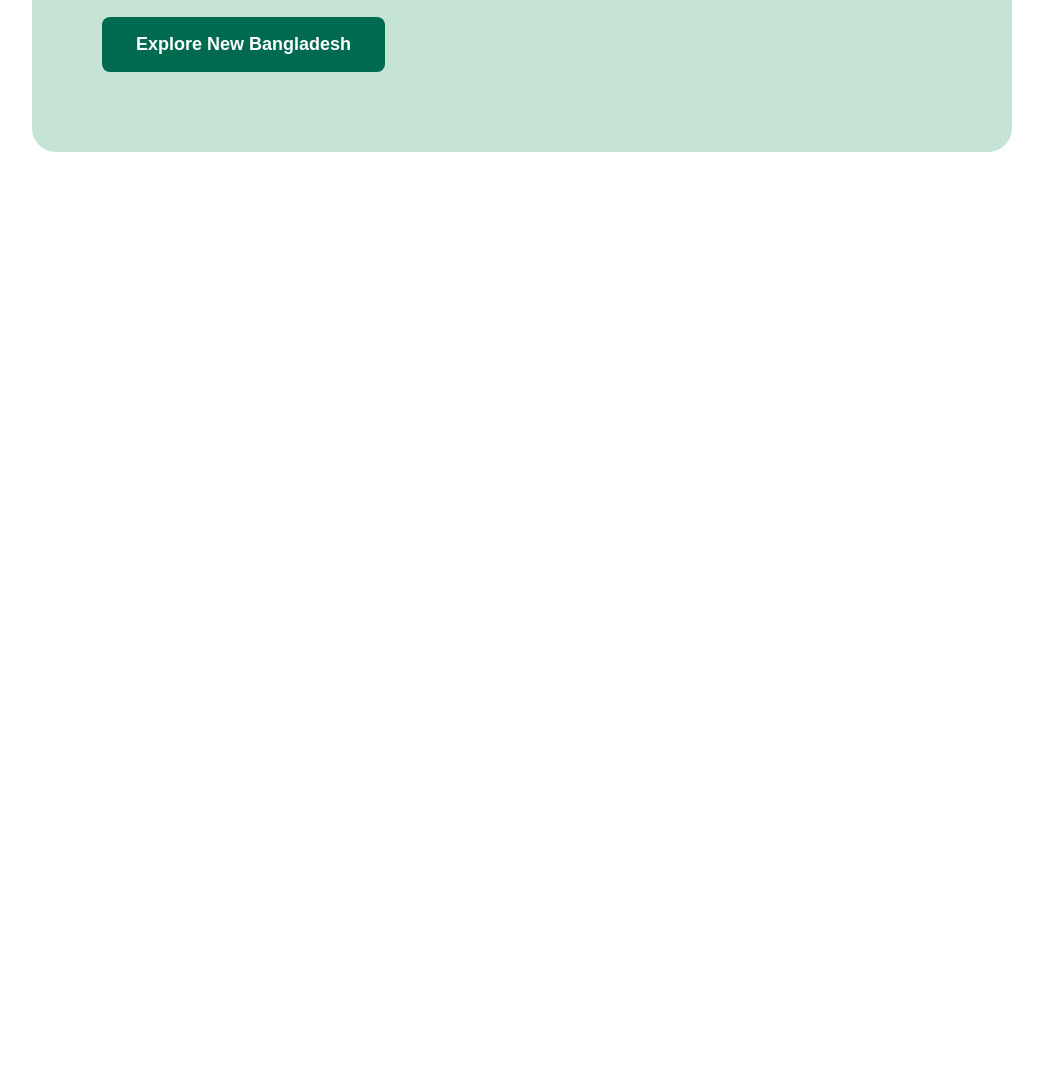
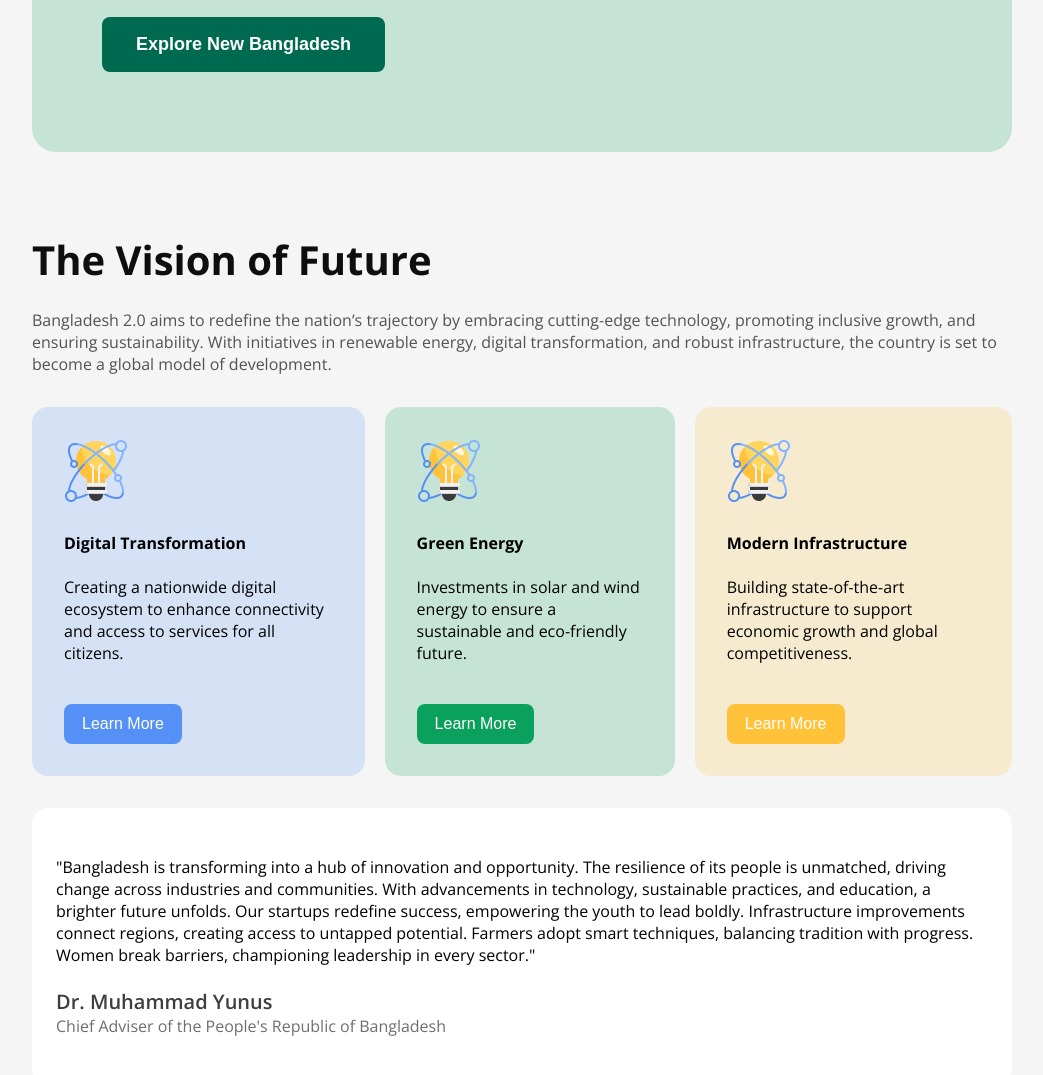
Before and after one commit to mahmudhasanador/Assignment-1, a plain HTML site: page index.html in a window 1280 px wide. Shown: the part 699-1774 px from the top of the page, without its empty margins (118-1161 px from the left). Before the commit the page ends 891 px from the top, so only its background shows below. Drawn offline with nearby package versions, Linux system fonts and the light colour scheme.

Commit message:
Completed the future vision section part

```diff
--- a/Styles/style.css
+++ b/Styles/style.css
@@ -11,9 +11,19 @@
     margin: 0;
     padding: 0;
 }
-
+body{
+    background: #F5F5F5;
+}
 /* common styles */
-
+.bg-blue{
+    background: #5490F533;
+}
+.bg-green{
+    background:#C6E4D6;
+}
+.bg-yellow{
+    background:#F7EBCF;
+}
 .btn-primary{
     font-size: 18px;
     font-weight: 600;
@@ -22,6 +32,14 @@
     padding: 17px 34px;
     border-radius: 8px;
     border: none;
+}
+.btn-secondary{
+    font-size: 16px;
+    color: #FFFFFF;
+    padding: 11px 18px;
+    border-radius: 8px;
+   border: none;
+   outline: none;
 }
 .btn-nav{
     font-size: 18px;
@@ -32,6 +50,15 @@
     outline: none;
 }
 
+.btn-blue{
+    background: #5490F5;
+}
+.btn-green{
+    background: #09A15C;
+}
+.btn-yellow{
+    background: #FFC239;
+}
 /* nav styles */
 .nav-container{
     display: flex;
@@ -80,3 +107,53 @@
     width: 474px;
     height: 400px;
 }
+
+/* Future vision section styles */
+.quote-box{
+    background: #FFFFFF;
+    padding: 48px 24px;
+    border-radius: 16px;
+   margin-top: 32px;
+}
+.quote-box .designation{
+    color: #0E0E0E99;
+}
+.quote-box h1{
+    font-size: 20px;
+    font-weight: 600;
+    color: #0E0E0ECC    ;
+}
+.vision{
+    margin: 80px 150px;
+}
+.vision-title{
+    font-size: 40px;
+    color: #0E0E0E;
+    font-weight: bold;
+}
+
+.vision-description{
+    color: #0E0E0EB3;
+}
+
+.card-container{
+    display: flex;
+    gap: 20px;
+    margin-top: 32px;
+}
+
+.card-container button{
+    margin-top: 40px;
+}
+
+.card{
+    /* display: flex;
+    flex-direction: column;
+    align-items: center;
+    gap: 20px; */
+    padding: 32px;
+    border-radius: 16px;
+}
+.card-tech{
+    margin-top: 24px;
+}
--- a/index.html
+++ b/index.html
@@ -23,6 +23,11 @@
             <button class="btn-nav">Sign In</button>
           </div>
         </div>
+      </nav>
+      <!-- nav ends here -->
+
+      <!-- banner starts here -->
+
       <div class="banner">
         <div class="banner-container">
           <div class="banner-content">
@@ -33,13 +38,85 @@
             <button class="btn-primary">Explore New Bangladesh</button>
           </div>
           <div class="banner-img-box">
-                <img src="assets/hero.png" alt="">
+            <img src="assets/hero.png" alt="" />
           </div>
         </div>
       </div>
-      </nav>
+      <!-- banner ends here -->
     </header>
-    <main></main>
+    <!-- header ends here -->
+    <main>
+      <section class="vision">
+        <div class="vision-container">
+          <h1 class="vision-title">The Vision of Future</h1>
+          <br />
+          <p class="vision-description">
+            Bangladesh 2.0 aims to redefine the nation’s trajectory by embracing
+            cutting-edge technology, promoting inclusive growth, and ensuring
+            sustainability. With initiatives in renewable energy, digital
+            transformation, and robust infrastructure, the country is set to
+            become a global model of development.
+          </p>
+          <div class="card-container">
+            <div class="card bg-blue">
+              <img src="assets/card-icon.png" alt="" />
+              <div class="card-tech">
+                <h4>Digital Transformation</h4><br>
+                <p>
+                  Creating a nationwide digital ecosystem to enhance
+                  connectivity and access to services for all citizens.
+                </p>
+              </div>
+              <button class="btn-secondary btn-blue">Learn More</button>
+            </div>
+            <div class="card bg-green">
+              <img src="assets/card-icon.png" alt="" />
+              <div class="card-tech">
+                <h4>Green Energy</h4><br>
+                <p>
+                  Investments in solar and wind energy to ensure a sustainable and
+                  eco-friendly future.
+                </p>
+              </div>
+
+              <button class="btn-secondary btn-green">Learn More</button>
+            </div>
+            <div class="card bg-yellow">
+              <img src="assets/card-icon.png" alt="" />
+              <div class="card-tech">
+                <h4>Modern Infrastructure</h4><br>
+                <p>
+              </div>
+
+                Building state-of-the-art infrastructure to support economic
+                growth and global competitiveness.
+              </p>
+              <button class="btn-secondary btn-yellow">Learn More</button>
+            </div>
+          </div>
+          <div class="quote-box">
+            <p class="quote">
+              "Bangladesh is transforming into a hub of innovation and
+              opportunity. The resilience of its people is unmatched, driving
+              change across industries and communities. With advancements in
+              technology, sustainable practices, and education, a brighter
+              future unfolds. Our startups redefine success, empowering the
+              youth to lead boldly. Infrastructure improvements connect regions,
+              creating access to untapped potential. Farmers adopt smart
+              techniques, balancing tradition with progress. Women break
+              barriers, championing leadership in every sector."
+            </p>
+            <br />
+            <h1>Dr. Muhammad Yunus</h1>
+            <p class="designation">
+              Chief Adviser of the People's Republic of Bangladesh
+            </p>
+          </div>
+        </div>
+      </section>
+      <!-- vision ends here -->
+
+    </main>
     <footer></footer>
   </body>
 </html>
```
Lines whose indentation alone changed are shown as unchanged.
